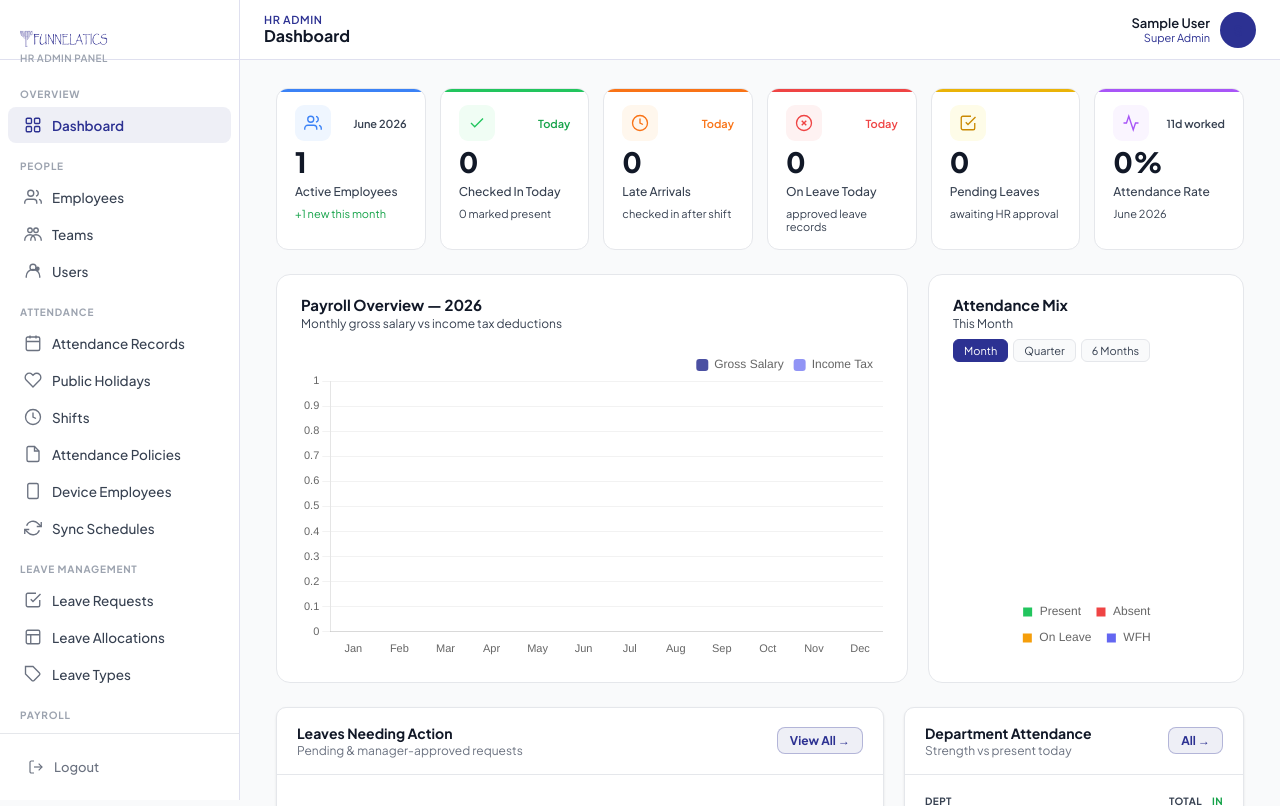
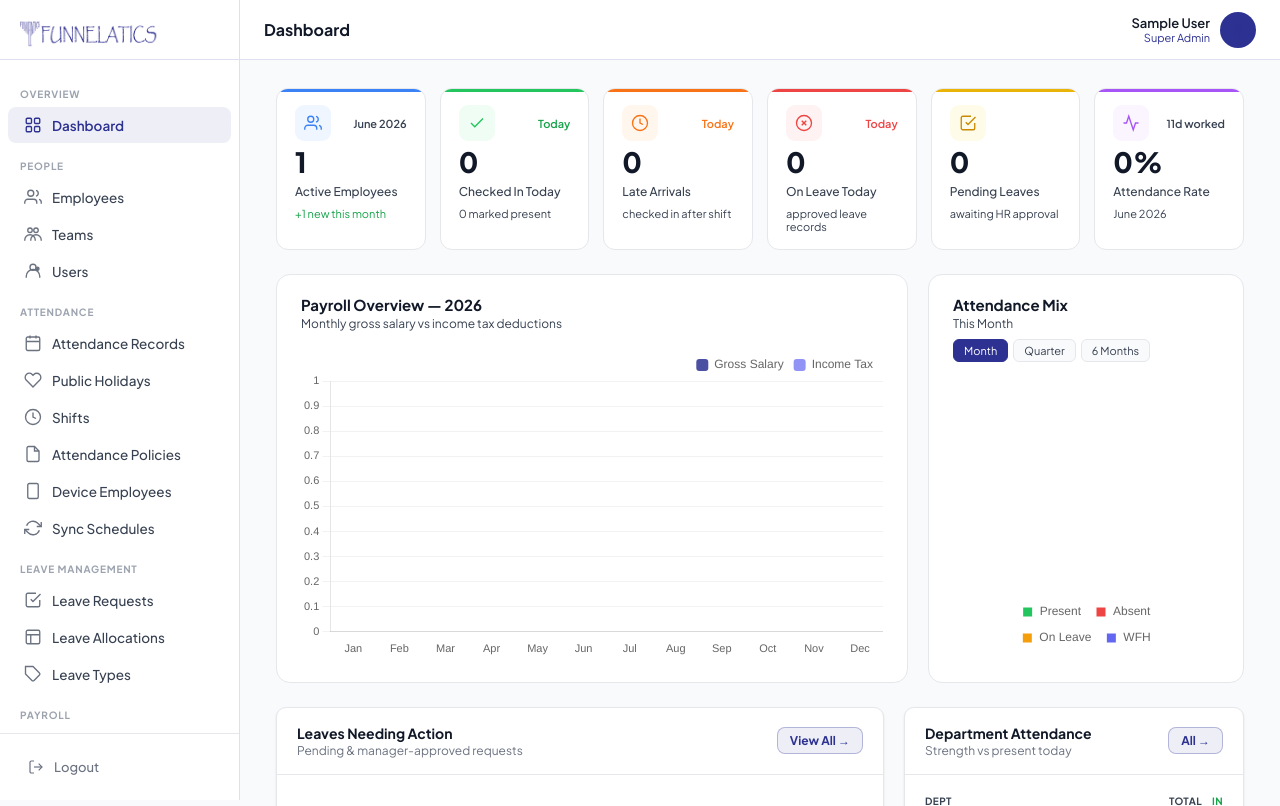
Before and after one commit to website-a11y/Digilatics-Portal, a Django app: page /portal/hr/ in a window 1280 px wide. Shown: the top 806 px of the page. Run offline with Django 5.2, Linux system fonts and the light colour scheme; the visitor is signed in with stand-in values (Sample User, id 1); data comes from the database, SQL or seed files in the repository; data that the repository does not hold is empty; parts of the project's set-up code (start-up, migrations or seed data) failed here and were passed over.

Commit message:
fix logo and dashboard sub heading

```diff
--- a/static/portal/css/portal.css
+++ b/static/portal/css/portal.css
@@ -106,7 +106,6 @@ img {
 
 .ep-logo img {
   height: 28px;
-  padding-top: 10px;
 }
 
 .ep-logo-text {
--- a/templates/portal/hr/base.html
+++ b/templates/portal/hr/base.html
@@ -22,7 +22,6 @@
       <img src="{% static 'accounts/branding/funnelatics-logo.png' %}"
            alt="Funnelatics" class="ep-logo-img"
            style="max-height:32px;max-width:150px;object-fit:contain;">
-      <div class="hr-logo-sub" style="font-size:10px;color:#9ca3af;font-weight:600;letter-spacing:.4px;text-transform:uppercase;">HR Admin Panel</div>
     </div>
 
     <nav class="ep-nav">
@@ -231,7 +230,6 @@
           <span></span><span></span><span></span>
         </button>
         <div>
-          <div style="font-size:11px;font-weight:600;color:var(--brand);text-transform:uppercase;letter-spacing:.6px;line-height:1;">HR Admin</div>
           <span class="ep-page-title" style="font-size:16px;">{% block page_title %}HR Panel{% endblock %}</span>
         </div>
       </div>
```
